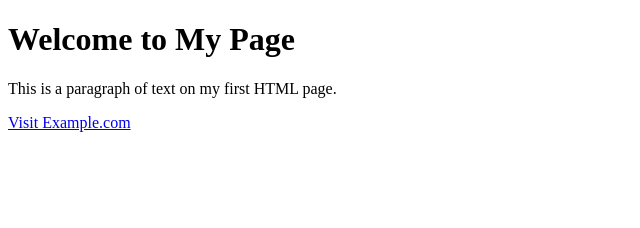
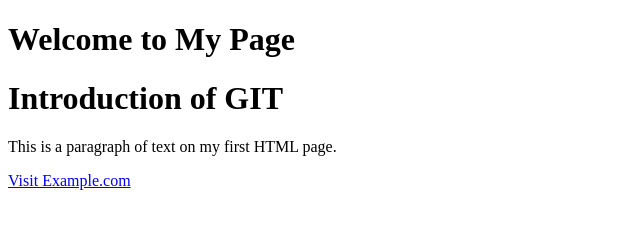
Before and after one commit to Monika0495/samplerepo, a plain HTML site: page index.html in a window 1280 px wide. Shown: the whole page, without its empty margins (0-640 px from the left). Drawn offline with Linux system fonts and the light colour scheme.

Commit message:
feat:one line is added intro to git

```diff
--- a/index.html
+++ b/index.html
@@ -7,6 +7,7 @@
 </head>
 <body>
     <h1>Welcome to My Page</h1>
+    <h1>Introduction of GIT</h1>
     <p>This is a paragraph of text on my first HTML page.</p>
     <a href="https://www.example.com">Visit Example.com</a>
 </body>
```
